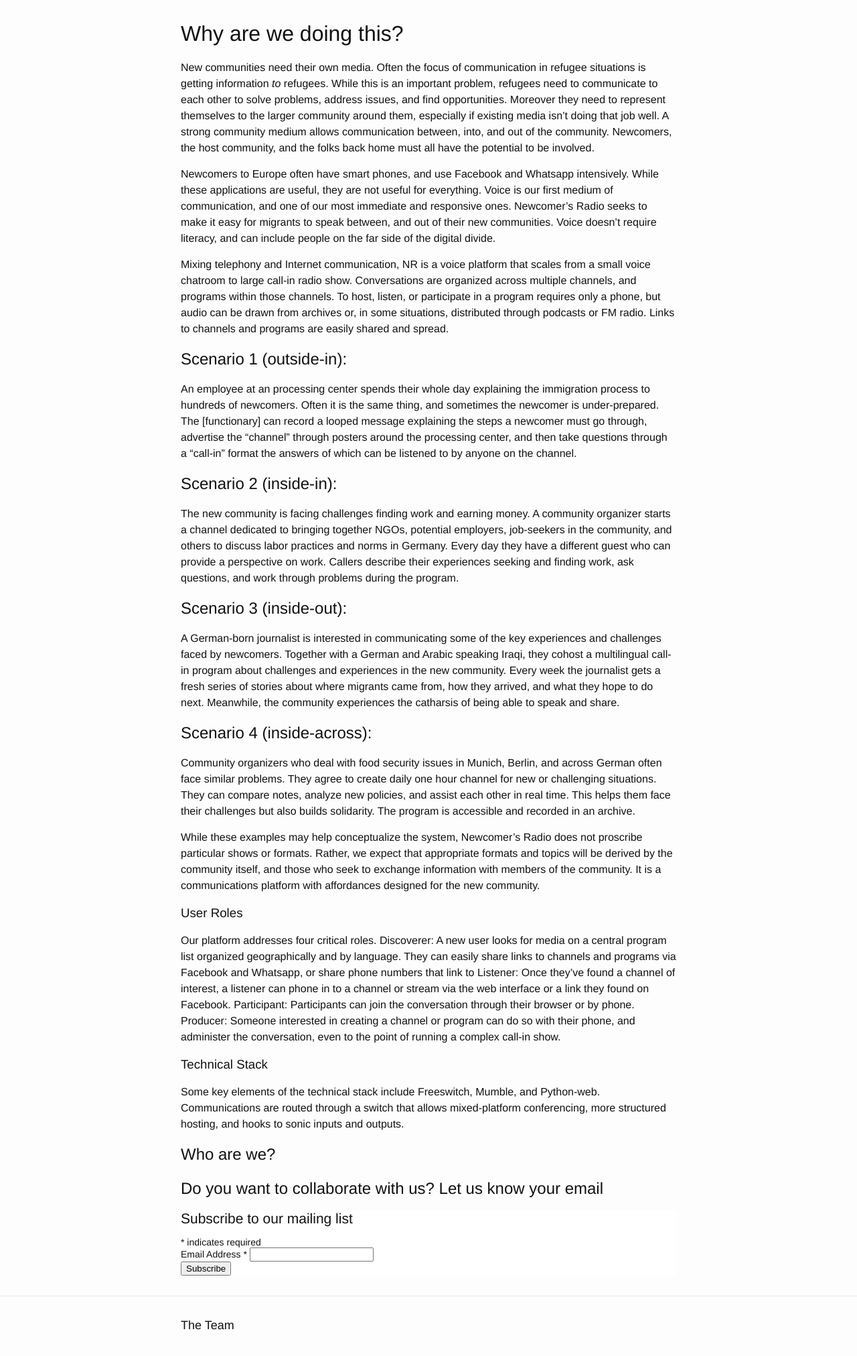
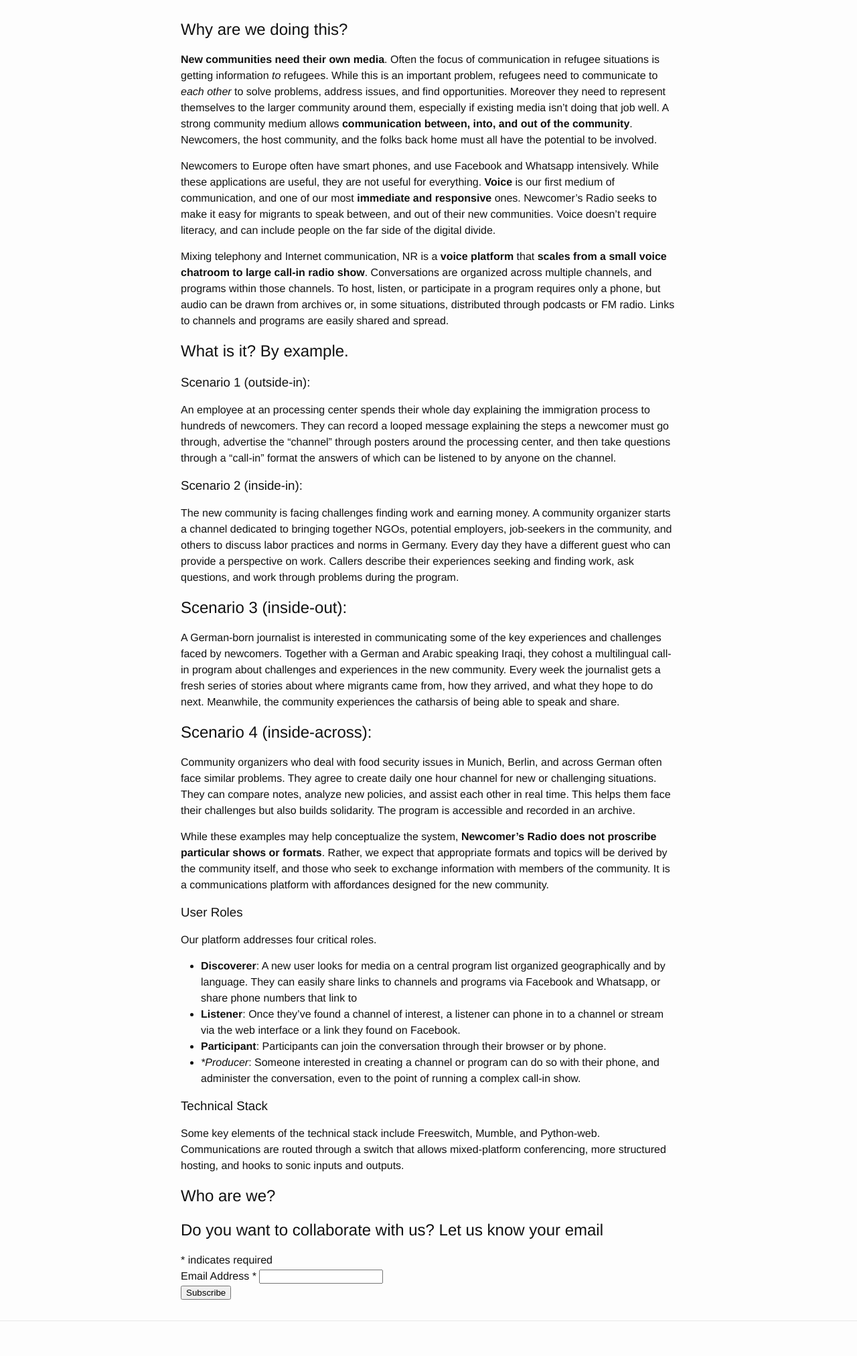
Before and after one commit to arc64/newcomers-radio, a Jekyll site: the page built from index.html, in a window 1280 px wide, cut to the strip 104-2141 px from the top of the page. Shown: the top 2024 px of the strip at 67% size. Built offline with Jekyll 4.4.1, drawn with Linux system fonts in a browser that asks for light colours; comment, search, counter and statistics services are not loaded.

Commit message:
Content for the project page

```diff
--- a/_includes/content.md
+++ b/_includes/content.md
@@ -1,17 +1,17 @@
 
-# Why are we doing this?
-New communities need their own media.  Often the focus of communication in refugee situations is getting information _to_ refugees.  While this is an important problem, refugees need to communicate to each other to solve problems, address issues, and find opportunities.  Moreover they need to represent themselves to the larger community around them, especially if existing media isn't doing that job well.  A strong community medium allows communication between, into, and out of the community.  Newcomers, the host community, and the folks back home must all have the potential to be involved.
+## Why are we doing this?
+**New communities need their own media**.  Often the focus of communication in refugee situations is getting information _to_ refugees.  While this is an important problem, refugees need to communicate to *each other* to solve problems, address issues, and find opportunities.  Moreover they need to represent themselves to the larger community around them, especially if existing media isn't doing that job well.  A strong community medium allows **communication between, into, and out of the community**.  Newcomers, the host community, and the folks back home must all have the potential to be involved.
 
-Newcomers to Europe often have smart phones, and use Facebook and Whatsapp intensively.  While these applications are useful, they are not useful for everything. Voice is our first medium of communication, and one of our most immediate and responsive ones.  Newcomer's Radio seeks to make it easy for migrants to speak between, and out of their new communities.  Voice doesn't require literacy, and can include people on the far side of the digital divide.
+Newcomers to Europe often have smart phones, and use Facebook and Whatsapp intensively.  While these applications are useful, they are not useful for everything. **Voice** is our first medium of communication, and one of our most **immediate and responsive** ones.  Newcomer's Radio seeks to make it easy for migrants to speak between, and out of their new communities.  Voice doesn't require literacy, and can include people on the far side of the digital divide.
 
-Mixing telephony and Internet communication, NR is a voice platform that scales from a small voice chatroom to large call-in radio show.  Conversations are organized across multiple channels, and programs within those channels.  To host, listen, or participate in a program requires only a phone, but audio can be drawn from archives or, in some situations, distributed through podcasts or FM radio.  Links to channels and programs are easily shared and spread.
+Mixing telephony and Internet communication, NR is a **voice platform** that **scales from a small voice chatroom to large call-in radio show**.  Conversations are organized across multiple channels, and programs within those channels.  To host, listen, or participate in a program requires only a phone, but audio can be drawn from archives or, in some situations, distributed through podcasts or FM radio.  Links to channels and programs are easily shared and spread.
+
+## What is it? By example.
+### Scenario 1 (outside-in):
+An employee at an processing center spends their whole day explaining the immigration process to hundreds of newcomers.  They can record a looped message explaining the steps a newcomer must go through, advertise the "channel" through posters around the processing center, and then take questions through a "call-in" format the answers of which can be listened to by anyone on the channel.
 
 
-## Scenario 1 (outside-in):
-An employee at an processing center spends their whole day explaining the immigration process to hundreds of newcomers.  Often it is the same thing, and sometimes the newcomer is under-prepared.  The [functionary] can record a looped message explaining the steps a newcomer must go through, advertise the "channel" through posters around the processing center, and then take questions through a "call-in" format the answers of which can be listened to by anyone on the channel.
-
-
-## Scenario 2 (inside-in):
+### Scenario 2 (inside-in):
 The new community is facing challenges finding work and earning money.  A community organizer starts a channel dedicated to bringing together NGOs, potential employers, job-seekers in the community, and others to discuss labor practices and norms in Germany.  Every day they have a different guest who can provide a perspective on work.  Callers describe their experiences seeking and finding work, ask questions, and work through problems during the program.
 
 ## Scenario 3 (inside-out):
@@ -39,14 +39,13 @@ Some key elements of the technical stack include Freeswitch, Mumble, and Python-
 <!-- Begin MailChimp Signup Form -->
 <link href="//cdn-images.mailchimp.com/embedcode/classic-081711.css" rel="stylesheet" type="text/css">
 <style type="text/css">
-    #mc_embed_signup{background:#fff; clear:left; font:14px Helvetica,Arial,sans-serif; }
+
     /* Add your own MailChimp form style overrides in your site stylesheet or in this style block.
        We recommend moving this block and the preceding CSS link to the HEAD of your HTML file. */
 </style>
 <div id="mc_embed_signup">
 <form action="//grep.us5.list-manage.com/subscribe/post?u=e24202bb49d7e6ed74758380c&amp;id=112f445342" method="post" id="mc-embedded-subscribe-form" name="mc-embedded-subscribe-form" class="validate" target="_blank" novalidate>
     <div id="mc_embed_signup_scroll">
-    <h2>Subscribe to our mailing list</h2>
 <div class="indicates-required"><span class="asterisk">*</span> indicates required</div>
 <div class="mc-field-group">
     <label for="mce-EMAIL">Email Address  <span class="asterisk">*</span>
--- a/_includes/footer.html
+++ b/_includes/footer.html
@@ -2,8 +2,8 @@
 
   <div class="wrapper">
 
-    <h2 class="footer-heading">The Team</h2>
-
+  <!--   <h2 class="footer-heading">The Team</h2>
+ -->
     <div class="footer-col-wrapper">
 
       <!-- <div class="footer-col  footer-col-1">
```
Also changed, not shown: other parts of _includes/content.md (+5 -5 lines).
